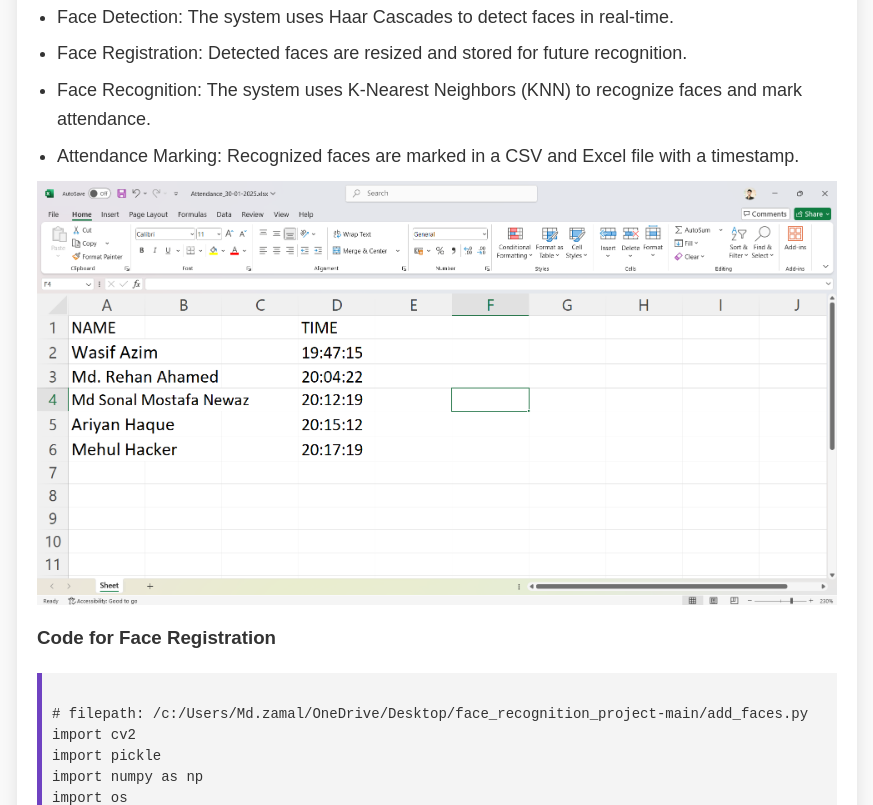
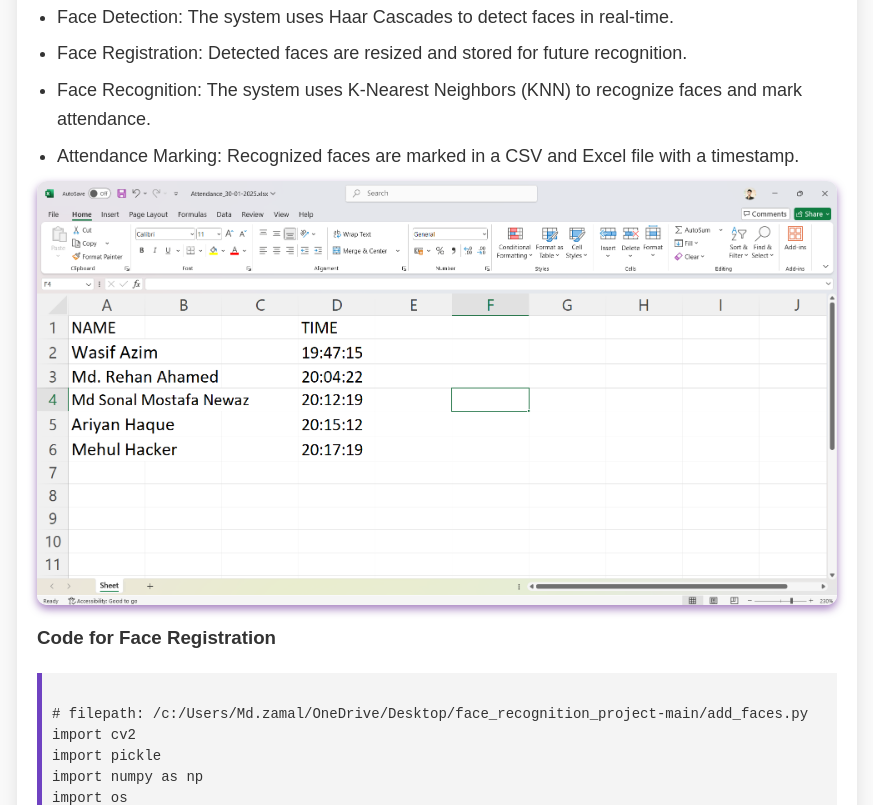
Before and after one commit to Wasifdevoloper/Exhibition-Projects, a plain HTML site: page project3.html in a window 1280 px wide. Shown: the part 438-1243 px from the top of the page, without its empty margins (203-1076 px from the left). Drawn offline with Linux system fonts and the light colour scheme.

Commit message:
Update project3.css

```diff
--- a/project3.css
+++ b/project3.css
@@ -100,6 +100,8 @@ section ul li:hover {
     height: auto;
     display: block;
     margin: 10px 0;
+    border-radius: 10px; /* Rounded corners */
+    box-shadow: 0 4px 8px rgba(75, 0, 130, 0.5); /* Increased opacity for dark purple box shadow */
 }
 
 /* Footer Styling */
@@ -142,3 +144,4 @@ footer p {
         font-size: 16px;
     }
 }
+g
```
